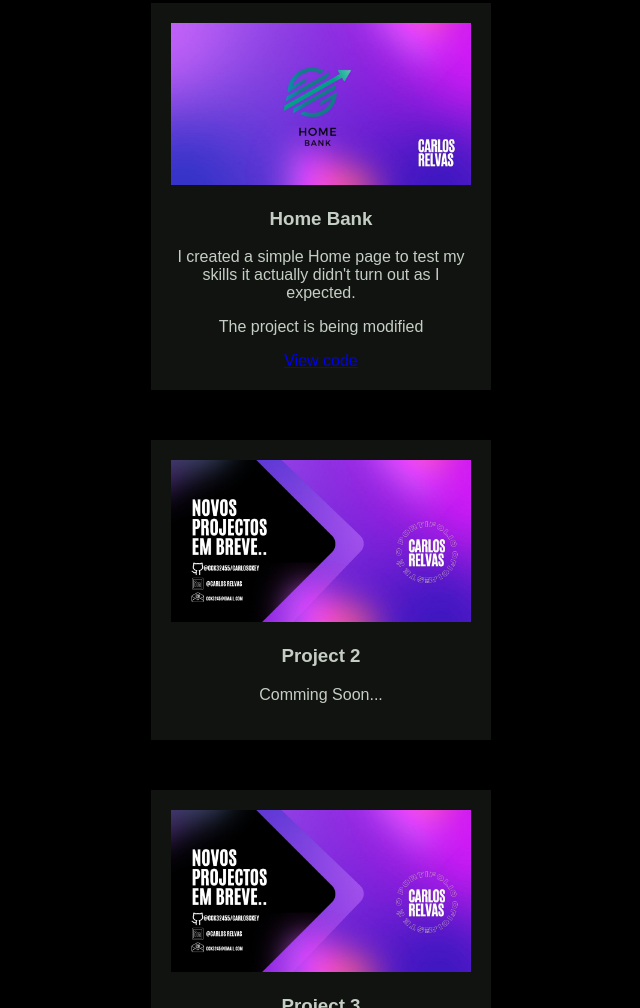
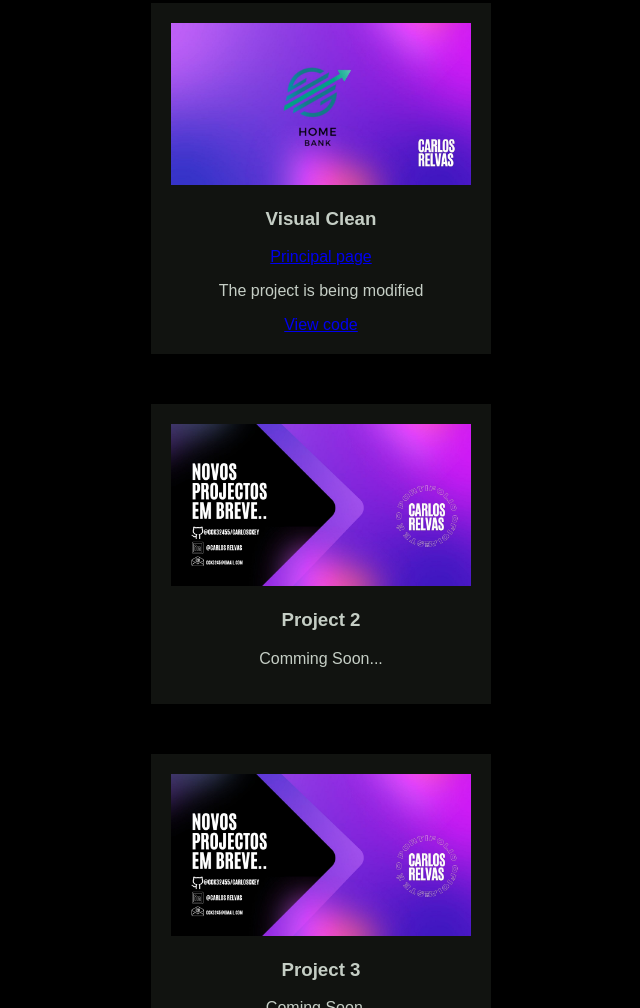
Before and after one commit to cck32455/Portifolio, a plain HTML site: page index.html in a window 1280 px wide. Shown: the part 1241-2249 px from the top of the page, without its empty margins (299-939 px from the left). Drawn offline with Linux system fonts and the light colour scheme.

Commit message:
Update index.html

```diff
--- a/index.html
+++ b/index.html
@@ -62,12 +62,14 @@
       <div class="project">
         <div class="project-box">
           <img src="/Sem nome (200 × 1080 px) (2000 × 1080 px) (300 × 1080 px) (2000 × 1080 px) (2).jpg" alt="Projeto 1">
-          <h3>Home Bank</h3>
-          <p>I created a simple Home page to test my skills it actually didn't turn out as I expected.</p>
+          <h3>Visual Clean</h3>
+          <a href="https://barbearia-visual-clean.vercel.app/" target="_blank"> Principal page </a>
+
+
 
           <p>The project is being modified </p>
-          </a>
-          <a href="https://github.com/cck32455/Homebank" target="_blank">View code</a>
+
+          <a href="https://github.com/cck32455/Barbearia---Visual-Clean" target="_blank">View code</a>
 
         </div>
       </div>
```
